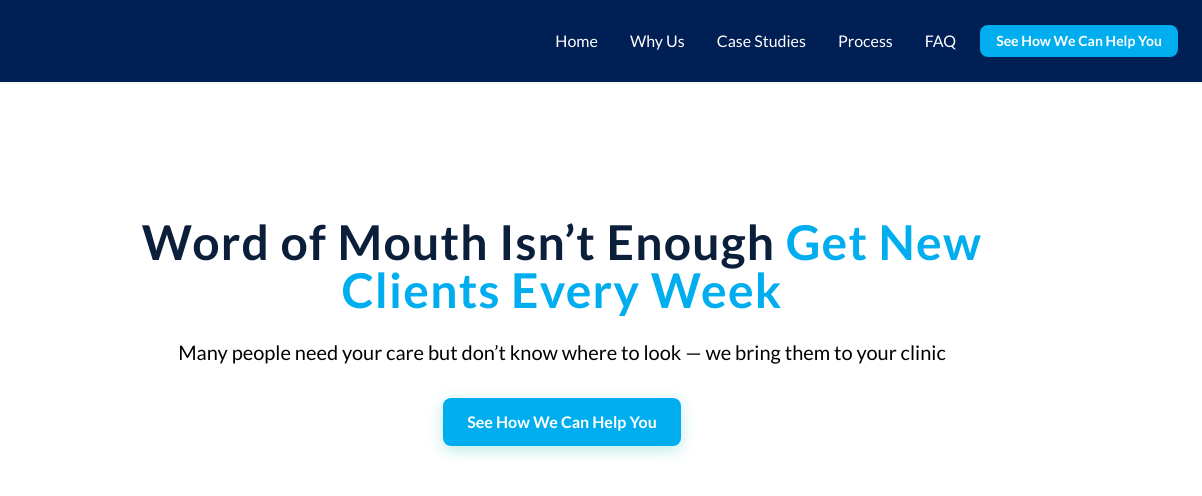
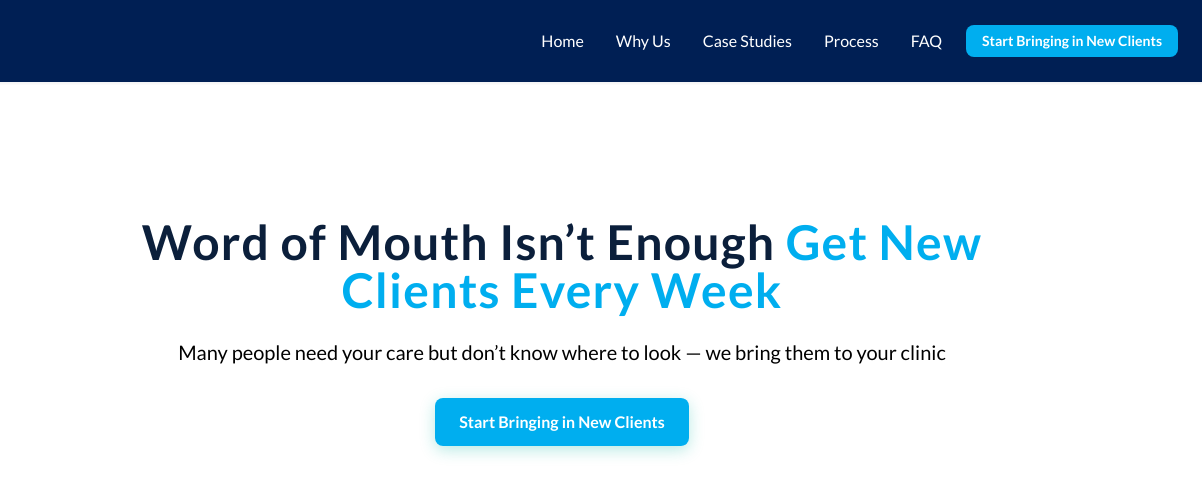
Before and after one commit to servee1/serveeagency, a plain HTML site: page index.html in a window 1280 px wide. Shown: the top 496 px of the page, 78-1280 px from the left. Drawn offline with nearby package versions, Linux system fonts and the light colour scheme.

Commit message:
Update index.html

```diff
--- a/index.html
+++ b/index.html
@@ -190,7 +190,7 @@
 
                 <a href="#contact-form"
                     class=" text-center text-[#FFFFFF] px-4 py-1.5 !rounded-button text-sm font-semibold whitespace-nowrap bg-[#00AEEF] hover:bg-[#0095cc] hover:-translate-y-1 transition-all duration-300">
-                    See How We Can Help You
+                    Start Bringing in New Clients
                 </a>
             </div>
         </div>
@@ -217,7 +217,7 @@
         <div class="flex flex-col sm:flex-row gap-4 justify-center items-center bg-navy">
             <a href="#contact-form"
                 class="cta-button text-white px-6 py-3 !rounded-button text-base font-semibold whitespace-nowrap hover-lift flex items-center gap-2">
-                See How We Can Help You
+                Start Bringing in New Clients
             </a>
         </div>
     </div>
@@ -395,7 +395,7 @@
                 <a href="#contact-form"
                     class="bg-[#0B1F3B] text-white px-7 py-4 !rounded-button text-lg font-semibold whitespace-nowrap hover-lift flex items-center gap-2">
                     <div class="justify-center"></div>
-                    See How We Can Help You
+                    Start Bringing in New Clients
                 </a>
             </div>
 
```
